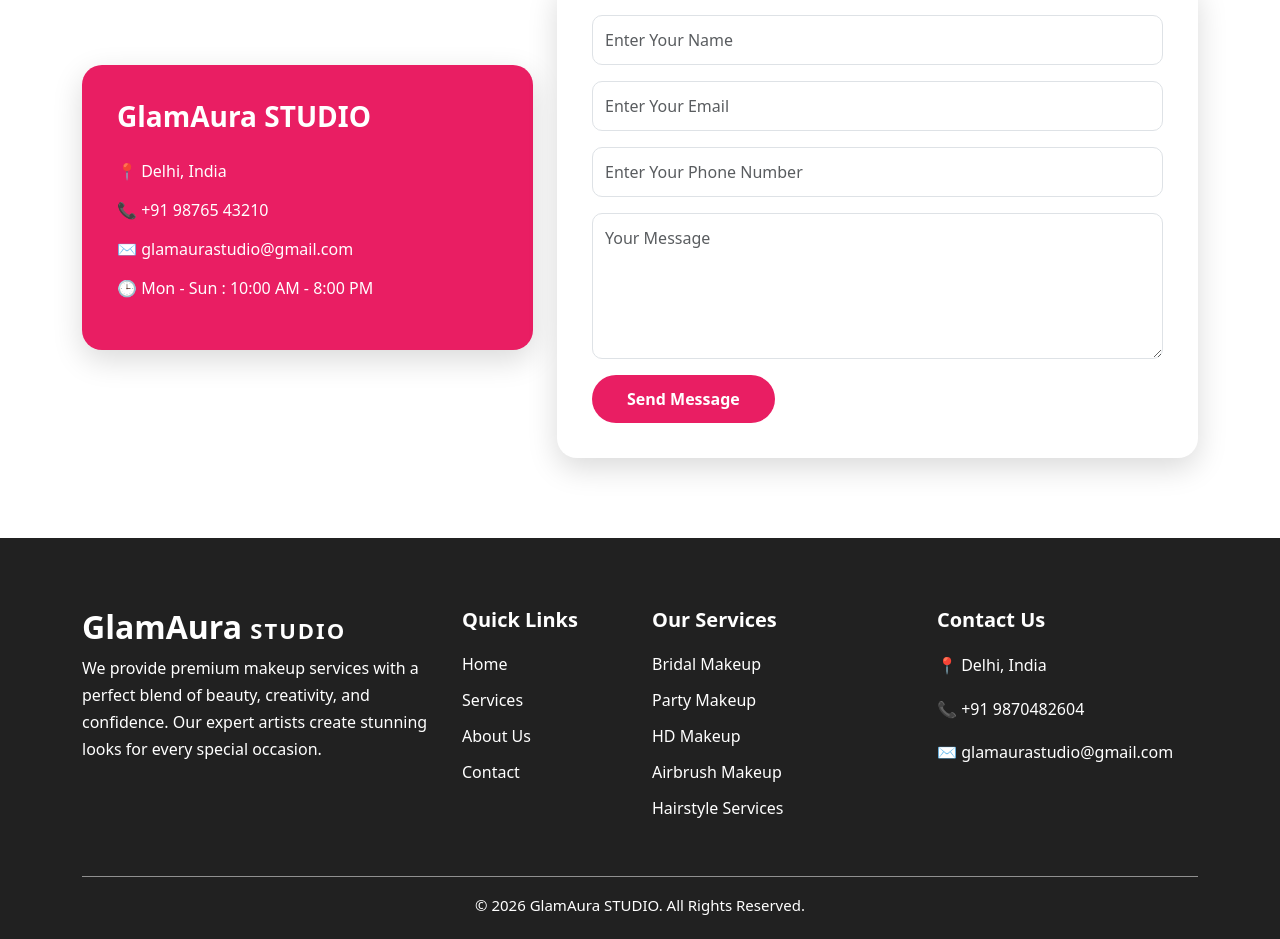
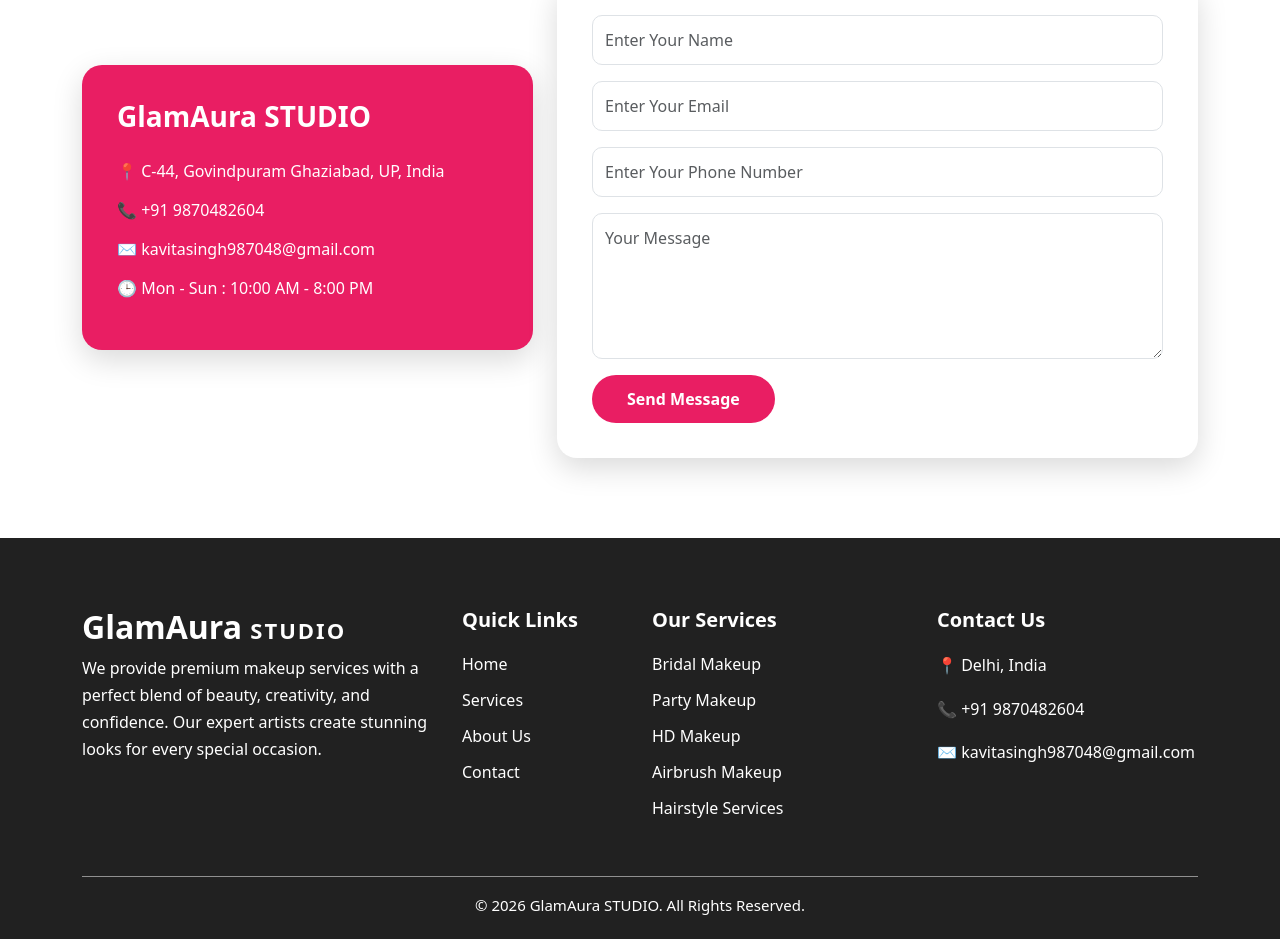
Before and after one commit to anikg9625-ship-it/GlamAura_STUDIO, a React (Vite) app: page /contact in a window 1280 px wide. Shown: the part 324-1263 px from the top of the page. Built offline with nearby package versions, Linux system fonts and the light colour scheme.

Commit message:
update changes

```diff
--- a/src/Components/Footer.jsx
+++ b/src/Components/Footer.jsx
@@ -72,7 +72,7 @@ const Footer = () => {
               </p>
 
               <p>
-                ✉ glamaurastudio@gmail.com
+                ✉  kavitasingh987048@gmail.com
               </p>
 
             </div>
--- a/src/Pages/Contact.jsx
+++ b/src/Pages/Contact.jsx
@@ -28,15 +28,15 @@ const Contact = () => {
                 <h3>GlamAura STUDIO</h3>
 
                 <p>
-                  📍 Delhi, India
+                  📍 C-44, Govindpuram Ghaziabad, UP, India
                 </p>
 
                 <p>
-                  📞 +91 98765 43210
+                  📞 +91 9870482604
                 </p>
 
                 <p>
-                  ✉ glamaurastudio@gmail.com
+                  ✉ kavitasingh987048@gmail.com
                 </p>
 
                 <p>
```
